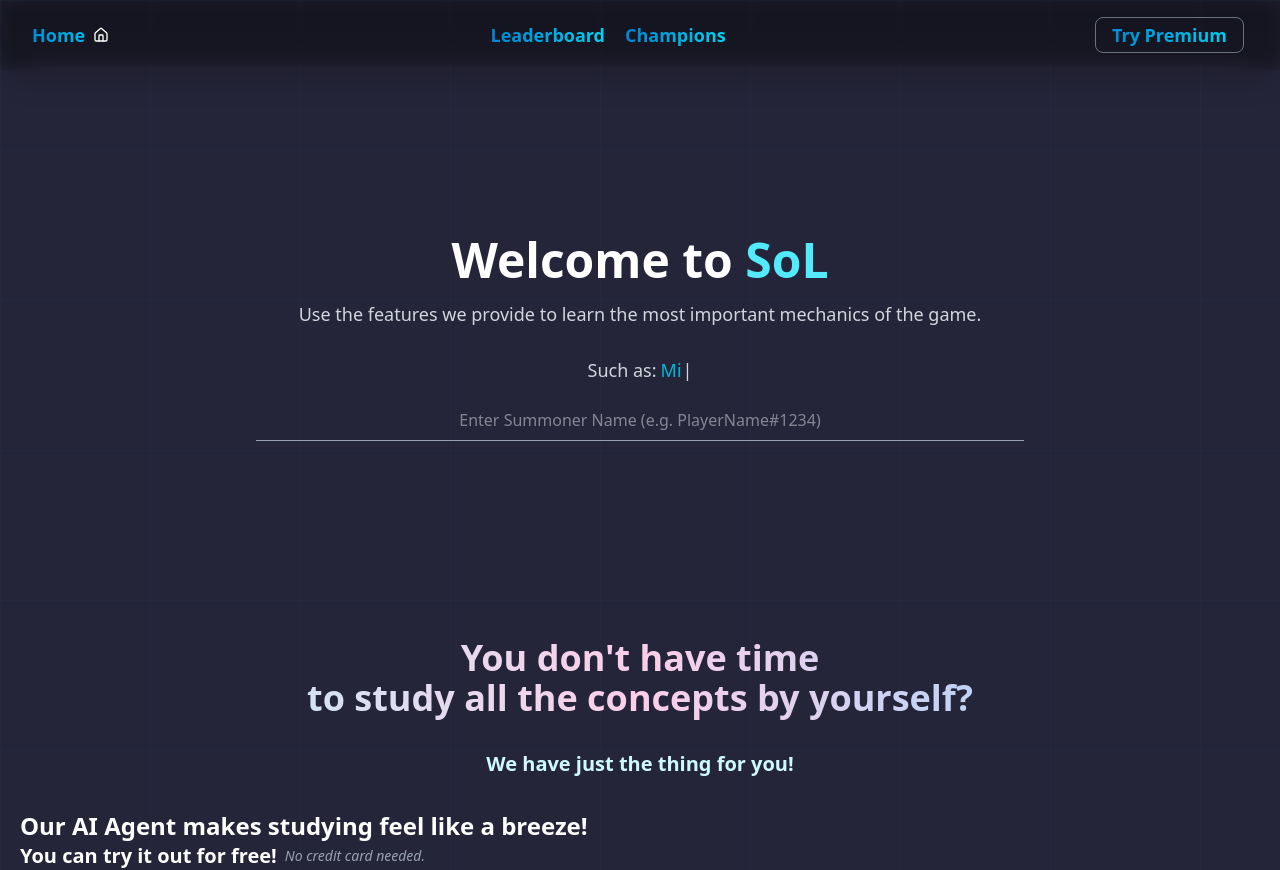
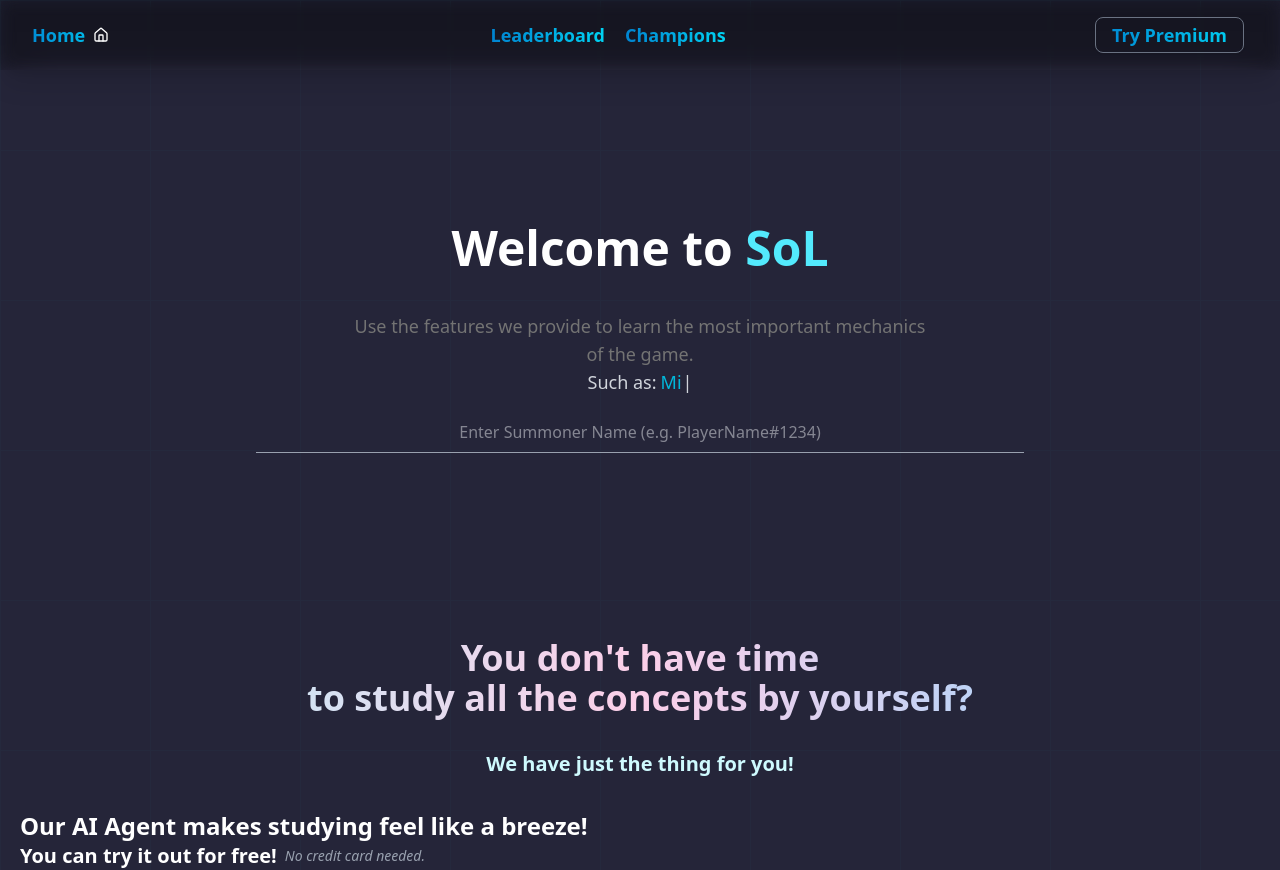
Before and after one commit to MilanGigic/Search-of-Legends, a Next.js app: page / in a window 1280 px wide. Built offline with nearby package versions, Linux system fonts and the light colour scheme; no server answers.

Commit message:
Worked on homepage

```diff
--- a/components/HomePage.tsx
+++ b/components/HomePage.tsx
@@ -1,26 +1,79 @@
 "use client";
+
+import { motion, useAnimation } from "framer-motion";
 
 import TypewriterComponent from "typewriter-effect";
 import SearchForm from "@/components/SearchForm";
+import { useEffect, useRef, useState } from "react";
 
 const HomePage = () => {
+  const h1Ref = useRef(null);
+  const pRef = useRef(null);
+  const controls = useAnimation();
+  const [hasMounted, setHasMounted] = useState(false);
+
+  useEffect(() => {
+    setHasMounted(true);
+  }, []);
+
+  useEffect(() => {
+    if (!hasMounted) return;
+
+    const elements = [h1Ref.current, pRef.current].filter(Boolean);
+    const observer = new IntersectionObserver(
+      (entries) => {
+        entries.forEach((entry) => {
+          if (entry.isIntersecting) {
+            controls.start({ opacity: 1, x: 0 });
+          }
+        });
+      },
+      { threshold: 0.3 }
+    );
+
+    elements.forEach((el) => el && observer.observe(el));
+
+    return () => {
+      elements.forEach((el) => el && observer.unobserve(el));
+    };
+  }, [hasMounted, controls]);
   return (
     <div className="container bg-[#2A2A40]/60 shadow-2xl shadow-violet-300 h-screen flex flex-col items-center justify-center">
       <div className="w-3xl flex flex-col flex-1 justify-center items-center text-center gap-4">
-        <h1 className="font-bold text-4xl md:text-5xl text-white">
+        <motion.h1
+          initial={{ opacity: 0, y: -20 }}
+          animate={{ opacity: 1, y: 0 }}
+          transition={{ duration: 0.8 }}
+          className="font-bold text-4xl md:text-5xl text-white"
+        >
           Welcome to{" "}
           <span className="text-4xl md:text-5xl text-cyan-300 items-center text-center">
             SoL
           </span>
-        </h1>
+        </motion.h1>
         <div className="text-gray-300 font-light text-sm md:text-base lg:text-lg ">
-          <p className="text-wrap">
+          <motion.p
+            initial={{ opacity: 0, y: 20 }}
+            animate={{ opacity: 1, y: 0 }}
+            transition={{ delay: 0.3, duration: 0.8 }}
+            className="mt-6 max-w-xl mx-auto text-lg text-muted-foreground"
+          >
             Use the features we provide to learn the most important mechanics of
             the game.
-          </p>
-          <br />
-          <span className="flex items-center gap-1 justify-center text-center">
+          </motion.p>
+          <div className="flex items-center gap-1 justify-center text-center">
+            <motion.p
+              initial={{ opacity: 0 }}
+              animate={{ opacity: 1 }}
+              transition={{ delay: 0.6, duration: 0.5 }}
+            >
               Such as:{" "}
+            </motion.p>
+            <motion.div
+              initial={{ opacity: 0 }}
+              animate={{ opacity: 1 }}
+              transition={{ delay: 0.6, duration: 0.5 }}
+            >
               <TypewriterComponent
                 options={{
                   autoStart: true,
@@ -31,32 +84,62 @@ const HomePage = () => {
                   wrapperClassName: "text-cyan-500",
                 }}
               />
-          </span>
+            </motion.div>
           </div>
+        </div>
+        <motion.div
+          initial={{ opacity: 0 }}
+          animate={{ opacity: 1 }}
+          transition={{ delay: 0.6, duration: 0.5 }}
+          className="w-full"
+        >
           <SearchForm />
+        </motion.div>
       </div>
       <br />
       <div className="text-white flex flex-col items-center w-full">
         <div className="flex flex-col items-center gap-6 pb-8 w-full">
-          <h2 className="flex items-center py-2 text-center justify-center w-full font-bold md:font-extrabold text-2xl md:text-4xl bg-gradient-to-r from-cyan-200 via-pink-200 to-sky-300 text-transparent bg-clip-text">
+          <motion.h2
+            initial={{ opacity: 0, y: 20 }}
+            animate={{ opacity: 1, y: 0 }}
+            transition={{ delay: 0.3, duration: 0.8 }}
+            className="flex items-center py-2 text-center justify-center w-full font-bold md:font-extrabold text-2xl md:text-4xl bg-gradient-to-r from-cyan-200 via-pink-200 to-sky-300 text-transparent bg-clip-text"
+          >
             You don&apos;t have time <br />
             to study all the concepts by yourself?
-          </h2>
-          <p className="font-semibold text-base md:text-xl text-cyan-100">
+          </motion.h2>
+          <motion.p
+            initial={{ opacity: 0, y: -20 }}
+            animate={{ opacity: 1, y: 0 }}
+            transition={{ duration: 0.8 }}
+            className="font-semibold text-base md:text-xl text-cyan-100"
+          >
             We have just the thing for you!
-          </p>
+          </motion.p>
         </div>
         <div className="flex flex-col w-full px-5">
-          <h1 className="flex items-center justify-start text-start font-bold text-lg md:text-2xl">
+          <motion.h1
+            ref={h1Ref}
+            initial={{ opacity: 0, x: -25 }} // Slide in from the left
+            animate={controls}
+            transition={{ duration: 0.8, ease: "easeOut" }}
+            className="flex items-center justify-start text-start font-bold text-lg md:text-2xl"
+          >
             Our AI Agent makes studying feel like a breeze!
-          </h1>
+          </motion.h1>
 
-          <p className="font-semibold text-base md:text-xl flex gap-2 items-center">
+          <motion.p
+            ref={pRef}
+            initial={{ opacity: 0, x: -25 }} // Slide in from the left
+            animate={controls}
+            transition={{ duration: 0.8, ease: "easeOut" }}
+            className="font-semibold text-base md:text-xl flex gap-2 items-center"
+          >
             You can try it out for free!
             <span className="font-medium text-xs md:text-sm text-gray-400 italic">
               No credit card needed.
             </span>
-          </p>
+          </motion.p>
         </div>
       </div>
     </div>
--- /dev/null
+++ b/components/ui/spotlight.tsx
@@ -0,0 +1,10 @@
+"use client";
+
+export function Spotlight({ className = "" }: { className?: string }) {
+  return (
+    <div
+      className={`pointer-events-none absolute rounded-full bg-gradient-radial from-blue-400/70 to-transparent blur-3xl ${className}`}
+      style={{ filter: "blur(150px)" }}
+    />
+  );
+}
--- a/package.json
+++ b/package.json
@@ -15,6 +15,7 @@
     "clsx": "^2.1.1",
     "dotenv": "^16.5.0",
     "drizzle-orm": "^0.44.1",
+    "framer-motion": "^12.18.1",
     "lucide-react": "^0.511.0",
     "next": "15.3.3",
     "next-themes": "^0.4.6",
```
Also changed, not shown: 1 other file (tests, documents, lock files or other folders). Lines whose indentation alone changed are shown as unchanged.
